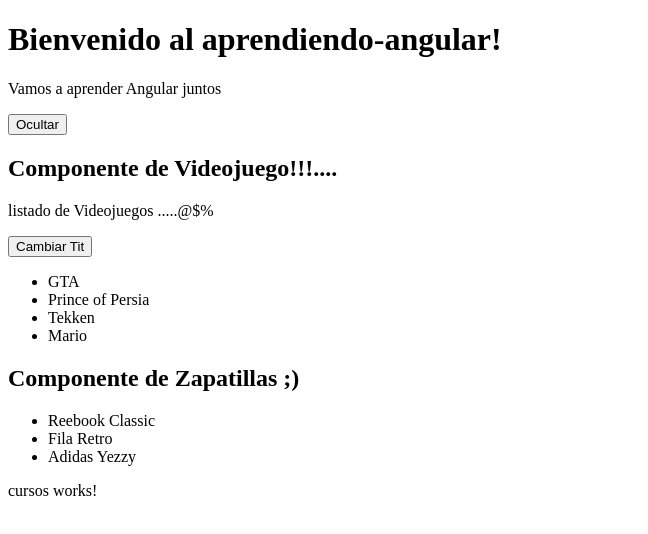
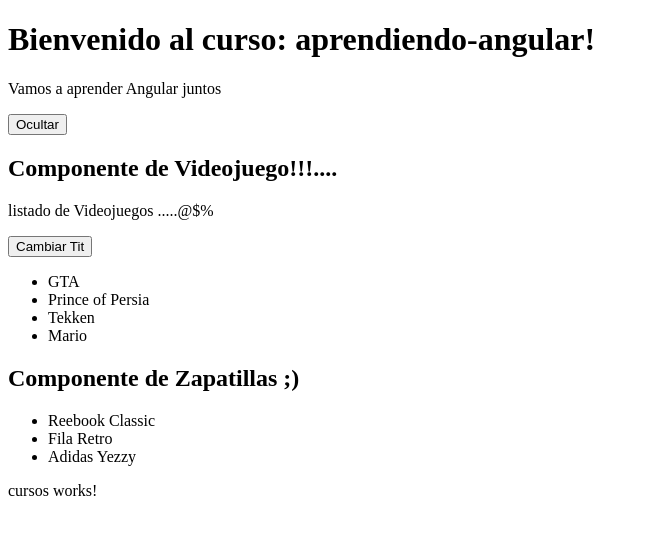
Before and after one commit to jo-infantedc/MyBroAngular, an Angular app: page / in a window 1280 px wide. Shown: the top 534 px of the page, without its empty margins (0-648 px from the left). Built offline with nearby package versions, Linux system fonts and the light colour scheme.

Commit message:
ajustes de componentes

```diff
--- a/src/app/app.component.html
+++ b/src/app/app.component.html
@@ -1,6 +1,6 @@
 <div>
   <h1>
-    Bienvenido al {{ title}}!
+    Bienvenido al curso: {{ title}}!
   </h1>
   <p>
     Vamos a aprender Angular juntos
--- a/src/app/app.component.ts
+++ b/src/app/app.component.ts
@@ -9,9 +9,6 @@ export class AppComponent {
   title = 'aprendiendo-angular';
   public mostrar_videojuegos: boolean = true;
 
-  public ocultarVideojuegos(){
-    this.mostrar_videojuegos = false;
-  }
 
   public ocultarMostrarVideojuegos(value: boolean){
     this.mostrar_videojuegos = value;
```
